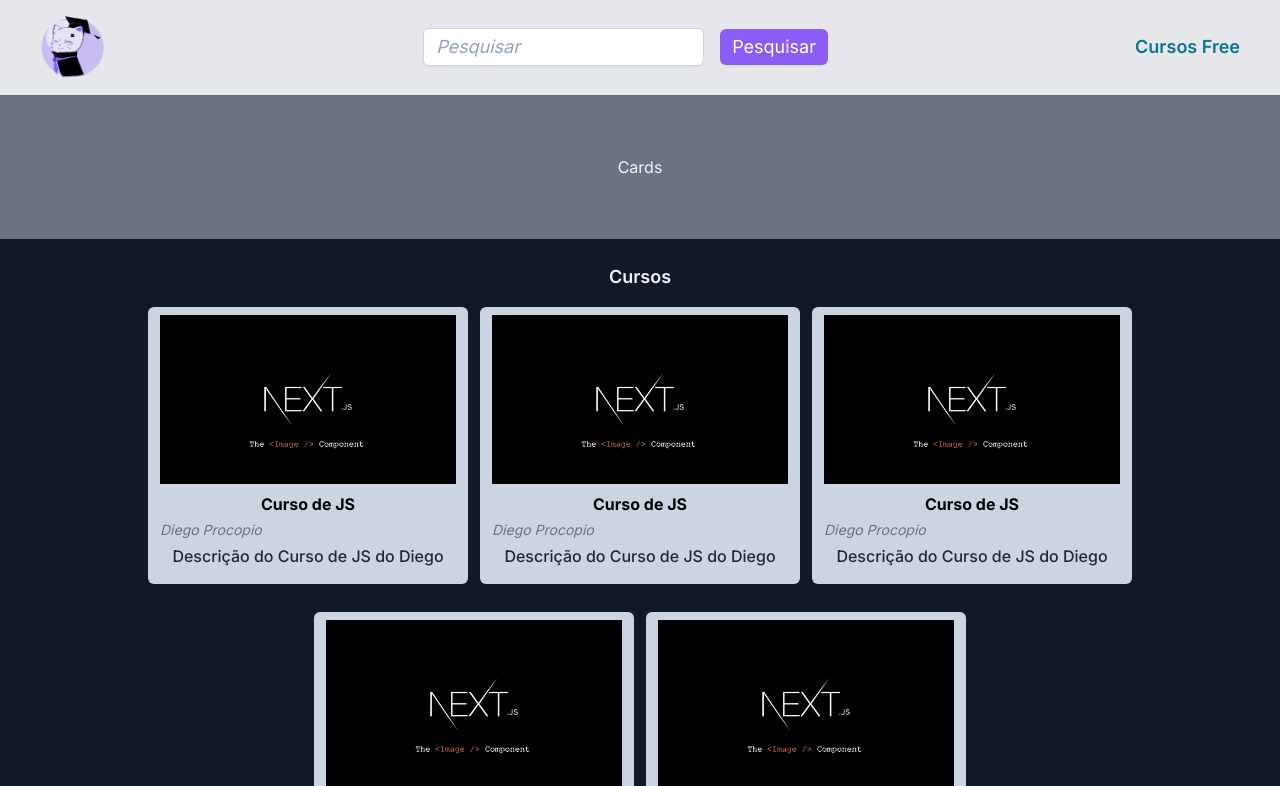
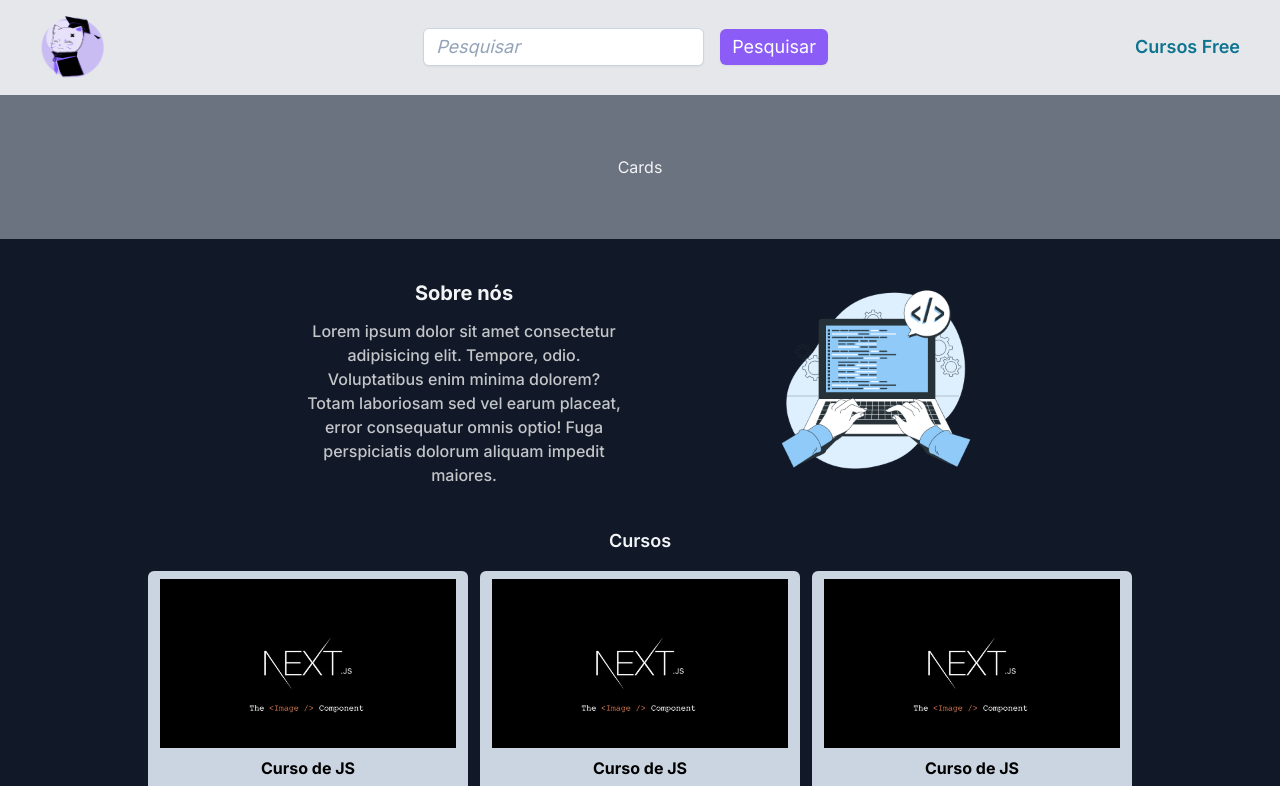
Before and after one commit to DiegoProcopio0/cursos-free, a Next.js app: page / in a window 1280 px wide. Shown: the top 786 px of the page. Built offline with nearby package versions, Linux system fonts and the light colour scheme.

Commit message:
add About component

```diff
--- /dev/null
+++ b/app/components/About.jsx
@@ -0,0 +1,23 @@
+import Image from "next/image";
+import hando_Image from "../../public/assets/images/hand-coding.png"
+
+export default function About() {
+    return (
+        <section className="my-10 flex flex-wrap items-center justify-center sm:justify-between  max-w-2xl mx-auto gap-5 sm:gap-0">
+           <div className=" max-w-xs text-center">
+                <h2 className="font-bold text-xl mb-3">Sobre nós</h2>
+                <p className="font-medium text-white  opacity-75">
+                    Lorem ipsum dolor sit amet consectetur adipisicing elit. Tempore, odio. Voluptatibus enim minima dolorem? Totam laboriosam sed vel earum placeat, error consequatur omnis optio! Fuga perspiciatis dolorum aliquam impedit maiores.
+                </p>
+           </div>
+           <div>
+                <Image
+                    src={hando_Image}
+                    width={200}
+                    height={200}
+                    alt="Alt"
+                />
+           </div>
+        </section>
+    )
+}
--- a/app/components/Footer.jsx
+++ b/app/components/Footer.jsx
@@ -17,7 +17,7 @@ export default function Footer() {
             </h2>
             <div className="flex flex-col gap-2">
                 <button
-                    className="text-gray-700 hover:text-gray-900 hover:font-bold"
+                    className="text-gray-800 hover:text-gray-900 hover:font-bold font-semibold"
                     onClick={scrollToTop}
                 >
                     VOLTAR AO TOPO
--- a/app/page.jsx
+++ b/app/page.jsx
@@ -2,13 +2,15 @@ import Slider from "./components/Slider";
 import Header from "./components/Header";
 import Cards from "./components/Cards";
 import Footer from "./components/Footer";
+import About from "./components/About";
 
 export default function Home() {
  return (
-    <div className="max-w-full h-screen   ">
+    <div className="max-w-full h-screen">
       <Header />
-      <main>
-        <Slider />
+      <Slider />
+      <main className="sm:px-9">
+        <About />
         <Cards />
       </main>
       <Footer />
```
Also changed, not shown: public/assets/images/hand-coding.png (added).
